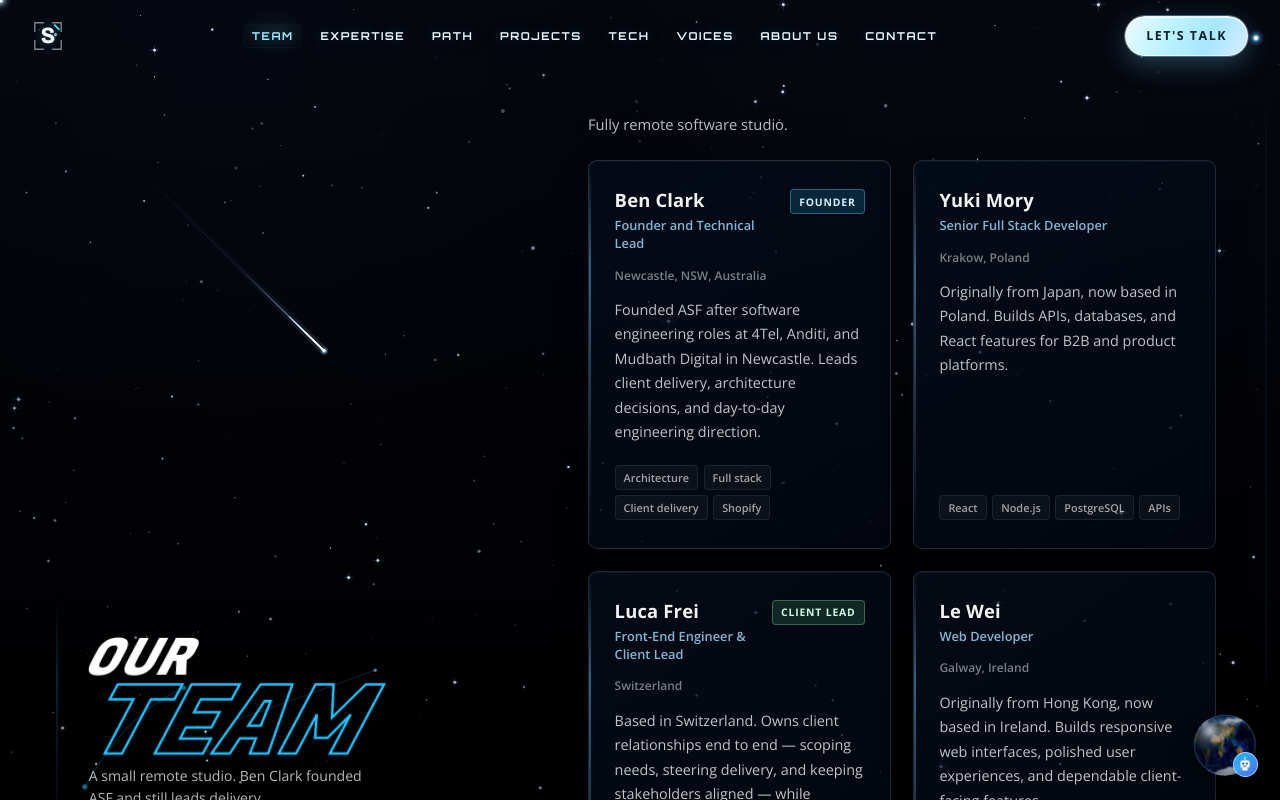
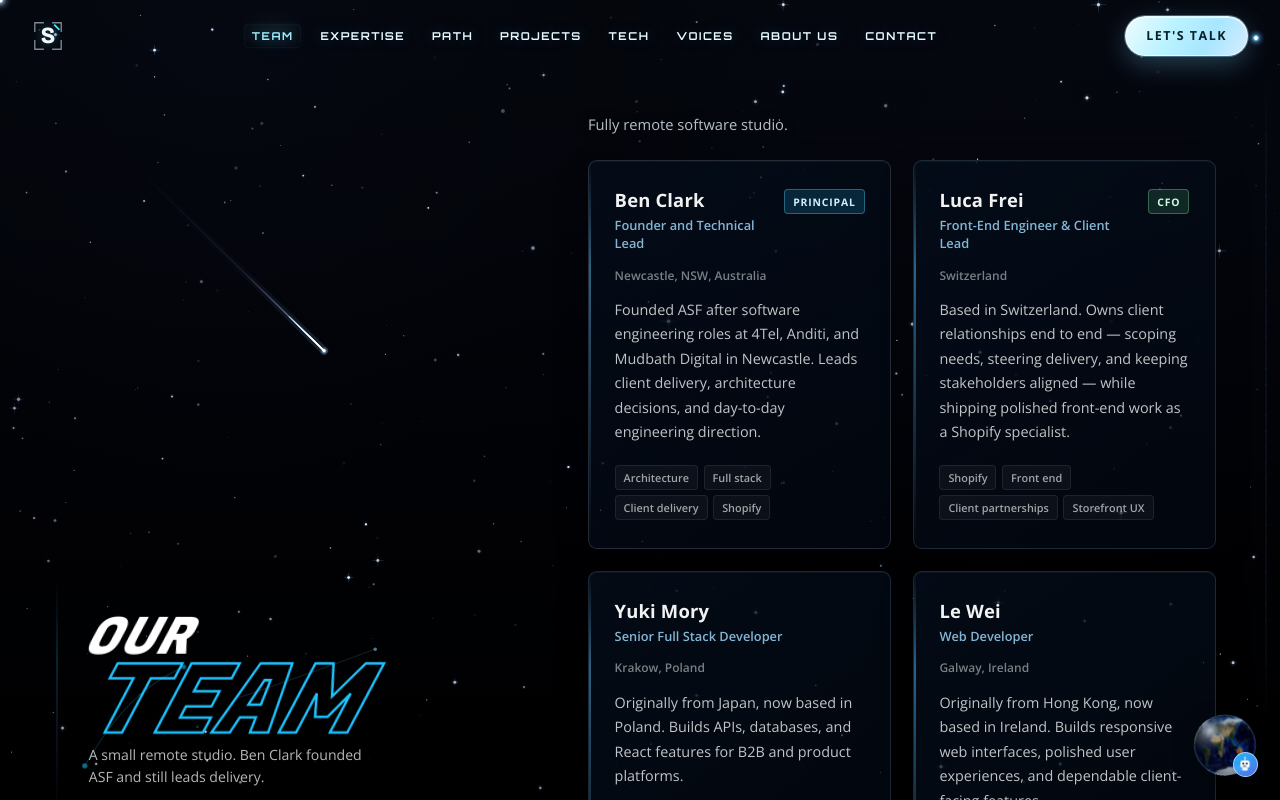
Before and after one commit to clarkk1026/ASF-portfolio, a React (Vite) app: page /team in a window 1280 px wide. Shown: the top 800 px of the page. Built offline with nearby package versions, Linux system fonts and the light colour scheme.

Commit message:
Update team member roles and details: Change Yuki Mory's badge to 'Principal' and Luca Frei's badge to 'CFO'. Reintroduce Yuki Mory in the team member list and adjust team descriptions for clarity and consistency.

```diff
--- a/src/data/portfolio.ts
+++ b/src/data/portfolio.ts
@@ -124,11 +124,22 @@ export const teamMembers: TeamMember[] = [
 		role: 'Founder and Technical Lead',
 		location: 'Newcastle, NSW, Australia',
 		isLeader: true,
-		badge: 'Founder',
+		badge: 'Principal',
 		badgeTone: 'founder',
 		summary:
 			'Founded ASF after software engineering roles at 4Tel, Anditi, and Mudbath Digital in Newcastle. Leads client delivery, architecture decisions, and day-to-day engineering direction.',
 		focus: ['Architecture', 'Full stack', 'Client delivery', 'Shopify'],
+	},
+	{
+		id: 'luca-frei',
+		name: 'Luca Frei',
+		role: 'Front-End Engineer & Client Lead',
+		location: 'Switzerland',
+		badge: 'CFO',
+		badgeTone: 'client',
+		summary:
+			'Based in Switzerland. Owns client relationships end to end — scoping needs, steering delivery, and keeping stakeholders aligned — while shipping polished front-end work as a Shopify specialist.',
+		focus: ['Shopify', 'Front end', 'Client partnerships', 'Storefront UX'],
 	},
 	{
 		id: 'yuki-mory',
@@ -138,17 +149,6 @@ export const teamMembers: TeamMember[] = [
 		summary:
 			'Originally from Japan, now based in Poland. Builds APIs, databases, and React features for B2B and product platforms.',
 		focus: ['React', 'Node.js', 'PostgreSQL', 'APIs'],
-	},
-	{
-		id: 'luca-frei',
-		name: 'Luca Frei',
-		role: 'Front-End Engineer & Client Lead',
-		location: 'Switzerland',
-		badge: 'Client Lead',
-		badgeTone: 'client',
-		summary:
-			'Based in Switzerland. Owns client relationships end to end — scoping needs, steering delivery, and keeping stakeholders aligned — while shipping polished front-end work as a Shopify specialist.',
-		focus: ['Shopify', 'Front end', 'Client partnerships', 'Storefront UX'],
 	},
 	{
 		id: 'le-wei',
@@ -479,7 +479,7 @@ export const about = {
 	},
 	intro: [
 		'ASF started when Ben Clark began taking on client work with a small group of developers he trusted, building on years of software engineering in Newcastle, Australia — from 4Tel and Anditi through Mudbath Digital. The studio is fully remote and keeps a tight team so Ben can stay close to architecture, delivery, and clients.',
-		'We take on a limited number of projects at a time. Ben still writes code, reviews architecture, and talks to clients directly. The rest of the team owns their areas: Yuki on full stack features, Luca on front-end, Shopify, and client partnerships, Le Wei on web development, and Amanda on AI and big data systems.',
+		'We take on a limited number of projects at a time. Ben still writes code, reviews architecture, and talks to clients directly. The rest of the team owns their areas: Luca on front-end, Shopify, and client partnerships, Yuki on full stack features, Le Wei on web development, and Amanda on AI and big data systems.',
 	],
 };
 
@@ -562,7 +562,7 @@ export const experience = {
 					bullets: [
 						'Ben Clark founded ASF to deliver client software with a small, trusted team.',
 						'Core focus: full stack web apps, Shopify commerce, Python backends, and ML integrations.',
-						'Current team: Ben, Yuki Mory, Luca Frei, Le Wei, and Amanda.',
+						'Current team: Ben, Luca Frei, Yuki Mory, Le Wei, and Amanda.',
 					],
 				},
 				{
```
